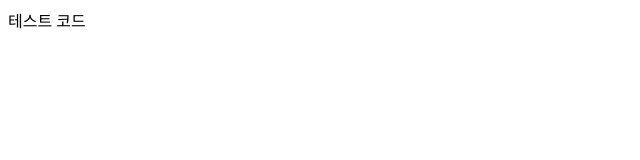
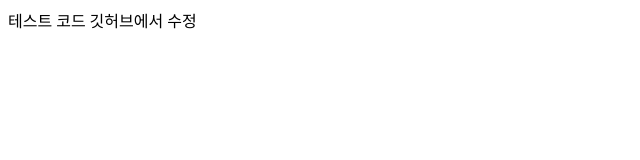
Before and after one commit to khye97/-, a plain HTML site: page index.html in a window 1280 px wide. Shown: the whole page, without its empty margins (0-640 px from the left). Drawn offline with Linux system fonts and the light colour scheme.

Commit message:
깃허브에서 수정

```diff
--- a/index.html
+++ b/index.html
@@ -7,5 +7,6 @@
 </head>
 <body>
   테스트 코드
+  깃허브에서 수정
 </body>
 </html>
```
